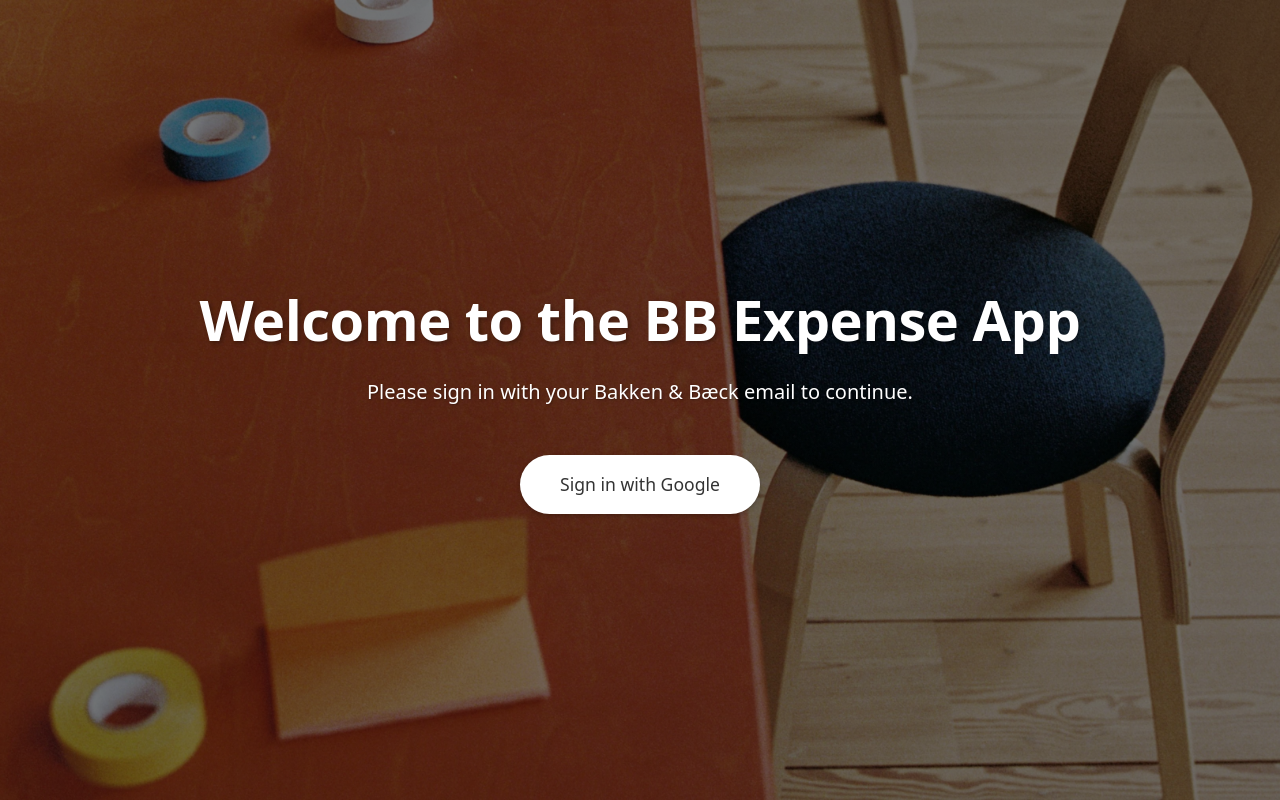
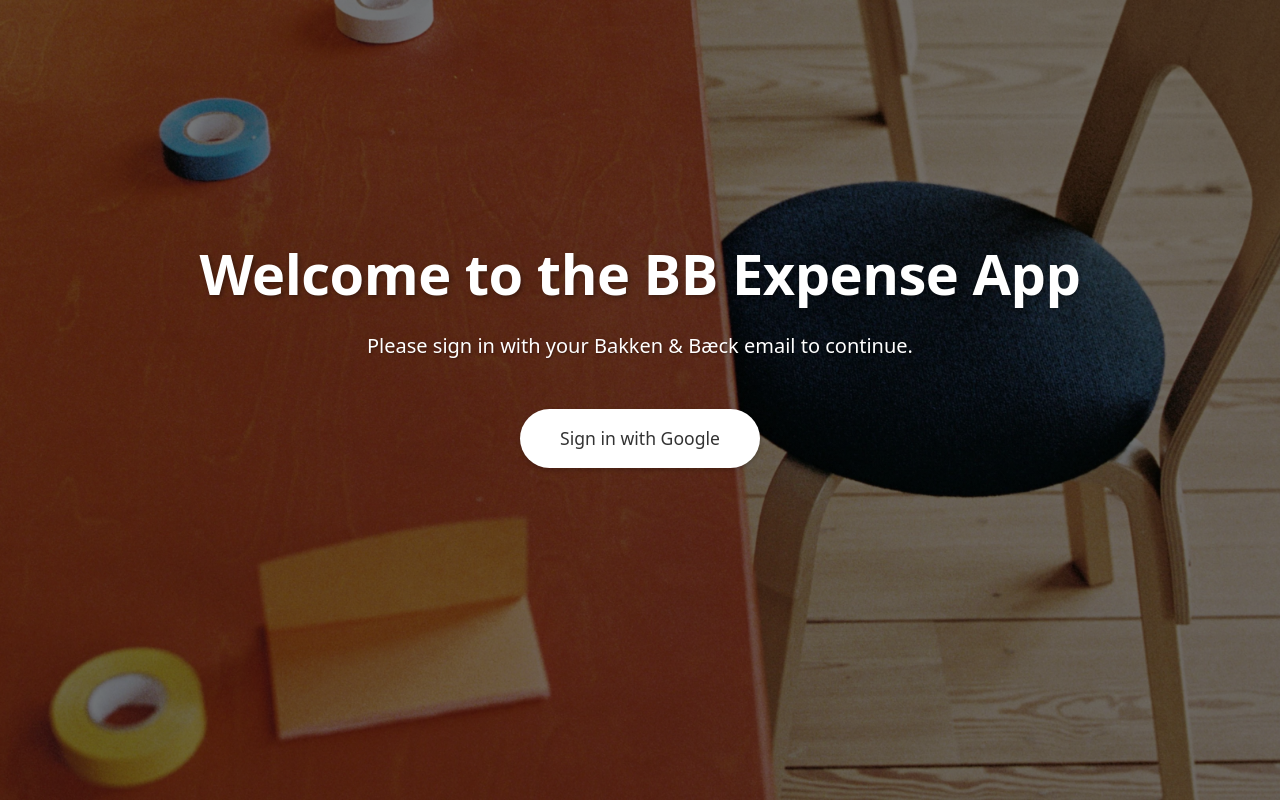
Before and after one commit to ThomasKLA10/expense-app, a Flask app: page / in a window 1280 px wide. Run offline with Flask 3, Linux system fonts and the light colour scheme; some libraries are stand-ins or nearby versions.

Commit message:
styling logo index

```diff
--- a/app/static/css/style.css
+++ b/app/static/css/style.css
@@ -24,8 +24,9 @@
     background-position: center;
     background-repeat: no-repeat;
     display: flex;
-    align-items: center;
+    align-items: flex-start;
     justify-content: center;
+    padding-top: 30vh; /* Adjusted to be more centered */
 }
 
 .welcome-title {
@@ -52,7 +53,7 @@
 }
 
 .google-signin-btn:hover {
-    background-color: #082441;
+    background-color: #030742;
     transform: translateY(-2px);
     box-shadow: 0 4px 8px rgba(0,0,0,0.3);
 }
--- a/app/templates/index.html
+++ b/app/templates/index.html
@@ -1,7 +1,7 @@
 {% extends "base.html" %}
 
 {% block content %}
-<div class="welcome-container d-flex align-items-center justify-content-center">
+<div class="welcome-container">
     <div class="text-center">
         <h1 class="display-4 mb-4 fw-bold welcome-title">Welcome to the BB Expense App</h1>
         <p class="lead mb-5 welcome-text">
```
